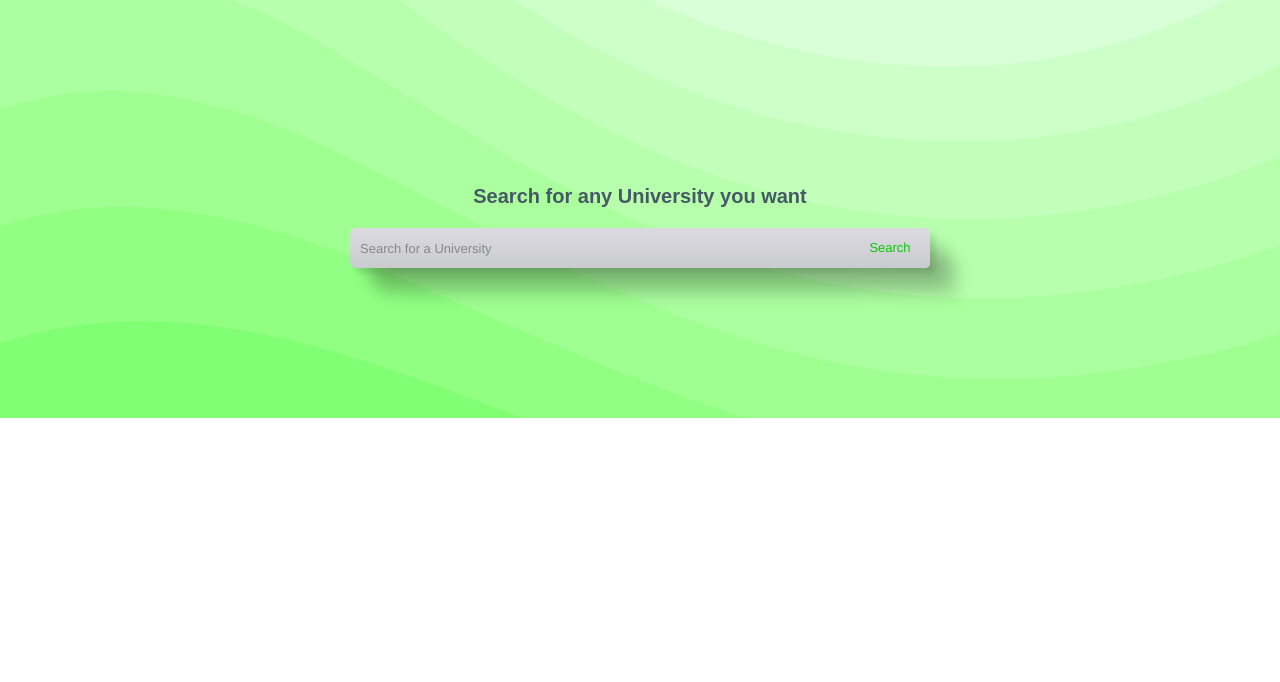
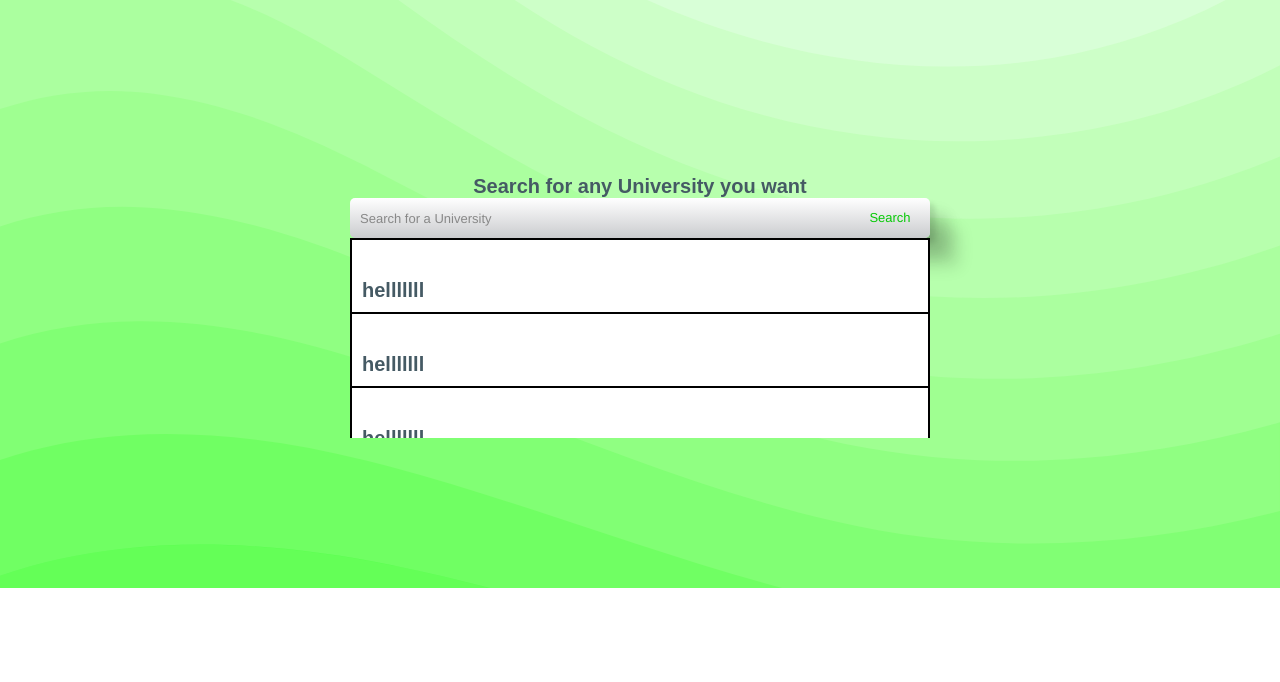
Before and after one commit to siddarthreddygsr/domjudge-pass-rest-interface, a Flask app: page /dashboard/ in a window 1280 px wide. Shown: the part 50-732 px from the top of the page. Run offline with Flask 2, Linux system fonts and the light colour scheme; the visitor is signed in with stand-in values (Sample User, id 1); parts of the project's set-up code (start-up, migrations or seed data) failed here and were passed over; some libraries are stand-ins or nearby versions.

Commit message:
added drop down bare bones UI

```diff
--- a/static/css/stylesmainpage.css
+++ b/static/css/stylesmainpage.css
@@ -20,7 +20,7 @@
   }
 
   * {
-    position: relative;
+    /* position: relative; */
     box-sizing: border-box;
   }
 
@@ -28,7 +28,7 @@
     margin: 0;
     font-family: sans-serif;
     font-size: 18px;
-    line-height: 28px;
+    /* line-height: 28px; */
     color: var(--black);
     background: var(--white);
   }
@@ -41,15 +41,15 @@
   h1 {
     margin: 0.5em 0 1em;
     font-size: 26px;
-    line-height: 1.2;
+    /* line-height: 1.2; */
     color: var(--almost-black);
   }
 
   h2 {
-    margin: 0.5em 0 1em;
+    margin: 0em 0 0em;
     font-size: 20px;
-    line-height: 1.2;
-    color: var(--grey-dark);
+    /* line-height: 1.2; */
+    /* color: var(--grey-dark); */
   }
 
   p {
@@ -359,6 +359,7 @@
 
 .main{
   padding-top: 50px;
+  width: 100%;
 }
 .searchbox {
   background-image: url('/static/images/liquid-cheese.svg');
@@ -400,7 +401,7 @@
 }
 
 .searchbox input {
-    background: linear-gradient(#dbdae1, #cacbce);
+    background: linear-gradient(#ffffff, #cacbce);
     box-shadow: 5px 5px 5px rgba(0,0,0,0.1),
     15px 15px 15px rgba(0,0,0,0.1),
     20px 20px 15px rgba(0,0,0,0.1),
@@ -441,10 +442,10 @@
 }
 
 
-.searchbox button {
+.searchbox button{
     background: #292929;
 	/* background: linear-gradient(#858585, #292929); */
-  background: linear-gradient(#dbdae1, #cacbce);
+  background: linear-gradient(#ffffff, #cacbce);
 	color: rgb(7, 201, 7);
     box-shadow: 5px 5px 5px rgba(0,0,0,0.1),
     15px 15px 15px rgba(0,0,0,0.1),
@@ -458,7 +459,7 @@
 	/* box-shadow: 0 2px 0 #000; */
 	/* color: #38d39f; */
 	display: block;
-	float: left;
+	/* float: left; */
 	font-family: 'Cabin', helvetica, arial, sans-serif;
 	font-size: 13px;
 	font-weight: 400;
@@ -506,3 +507,33 @@
         width: 15vw;
     }
 }
+
+.suggestions{
+  width:580px;
+  /* height: 100px; */
+  border:1px solid #000;
+  background-image: linear-gradient(#393939, #292929);
+    box-shadow: 5px 5px 5px rgba(0,0,0,0.1),
+    15px 15px 15px rgba(0,0,0,0.1),
+    20px 20px 15px rgba(0,0,0,0.1),
+    30px 30px 15px rgba(0,0,0,0.1);
+    z-index: 1;
+  /* margin-top: 50px; */
+}
+.suggestions li{
+  background:#ffffff;
+  padding: 10px 10px;
+  border:1px black solid;
+}
+
+@media screen and (max-width: 768px) {
+    .suggestions {
+        width: 85vw;
+    }
+}
+
+.scroll{
+  height: 200px;
+  overflow-y: auto;
+  text-align: left;
+}
--- a/templates/dashboard.html
+++ b/templates/dashboard.html
@@ -37,6 +37,27 @@
             <h2>Search for any University you want</h2>
             <input type="text" placeholder="Search for a University" id="search" class="search-box">
             <button>Search</button>
+            <div class="scroll">
+                    <div class="suggestions">
+                        <li><h2>helllllll</h2></li>
+                        <li><h2>helllllll</h2></li>
+                        <li><h2>helllllll</h2></li>
+                        <li><h2>helllllll</h2></li>
+                        <li><h2>helllllll</h2></li>
+                        <li><h2>helllllll</h2></li>
+                        <li><h2>helllllll</h2></li>
+                        <li><h2>helllllll</h2></li>
+                        <li><h2>helllllll</h2></li>
+                        <li><h2>helllllll</h2></li>
+                        <li><h2>helllllll</h2></li>
+                        <li><h2>helllllll</h2></li>
+                        <li><h2>helllllll</h2></li>
+                        <li><h2>helllllll</h2></li>
+                        <li><h2>helllllll</h2></li>
+                        <li><h2>helllllll</h2></li>
+                        <li><h2>helllllll</h2></li>
+                    </div>
+            </div>
         </form>
     </section>
 </div>
```
